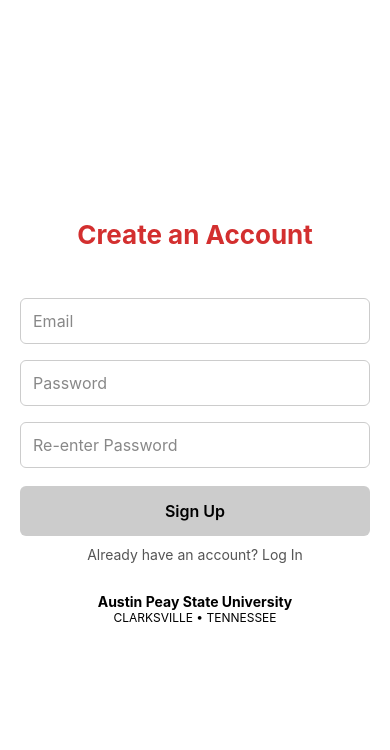
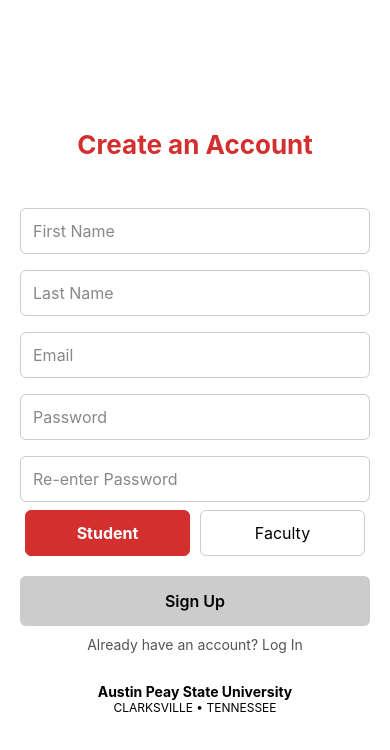
Before and after one commit to Divinek1/4805GroupProject, a React Native app in the folder PeayParkApplication/: screen /createAccountPage in a window 390 px wide. Shown: the top 750 px of the page. Built offline with nearby package versions, Linux system fonts and the light colour scheme.

Commit message:
made updates to created createAccountPage.js, verficationPage.js, Can create accounts and sign in  and verify account with 6 digit code

```diff
--- a/PeayParkApplication/VerificationPage.js
+++ b/PeayParkApplication/VerificationPage.js
@@ -3,36 +3,52 @@ import { supabase } from './supabase'; // Import the Supabase client
 import { Alert, TextInput, TouchableOpacity, View, Text, StyleSheet } from 'react-native';
 
 const VerificationPage = ({ route, navigation }) => {
-    const { email } = route.params; // Get email from the previous screen's params
+    const { email, firstName, lastName, userType } = route.params;
+    // Get email from the previous screen's params
     const [verificationCode, setVerificationCode] = useState('');
 
-    const handleVerification = async () => {
-        if (!verificationCode) {
-            Alert.alert("Missing Code", "Please enter the verification code.");
+    const handleVerify = async () => {
+        const { data, error } = await supabase.auth.verifyOtp({
+            email,
+            token: verificationCode,
+            type: 'email'
+        });
+
+        if (error || !data?.user) {
+            console.error("Verification error:", error);
+            Alert.alert("Verification Failed", "Invalid or expired code.");
             return;
         }
 
-        try {
-            // Call Supabase to verify the email (no direct code verification needed)
-            const { user, error } = await supabase.auth.verifyOtp({
-                email,
-                token: verificationCode,
-                type: 'signup',
-            });
+        const user = data.user;
 
-            if (error) {
-                console.error("Verification error:", error.message);
-                Alert.alert("Verification Failed", `Error: ${error.message}`);
-            } else {
-                console.log("Verification success:", user);
-                Alert.alert("Email Verified", "Your email has been verified!");
-                navigation.navigate("LoginPage"); // Redirect to LoginPage after verification
-            }
-        } catch (err) {
-            console.error("Unexpected error:", err);
-            Alert.alert("Verification Error", "Something went wrong.");
+        // Insert profile data into your table
+        const { error: insertError } = await supabase
+            .from('SupaBase Account Sample')
+            .upsert(
+                [
+                    {
+                        UserID: user.id,
+                        UserType: userType,
+                        FirstName: firstName,
+                        LastName: lastName,
+                        Administrator_Access: 'false'
+                    }
+                ],
+                { onConflict: 'UserID' }
+            );
+        if (insertError) {
+            console.error("Insert error:", insertError);
+            Alert.alert("Verified, but failed to save profile.");
+            return;
         }
+
+        Alert.alert("Success", "Email verified and profile saved!");
+        navigation.navigate("LoginPage");
     };
+
+
+
 
     return (
         <View style={styles.container}>
@@ -48,7 +64,7 @@ const VerificationPage = ({ route, navigation }) => {
                 onChangeText={setVerificationCode}
             />
 
-            <TouchableOpacity onPress={handleVerification} style={styles.verifyButton}>
+            <TouchableOpacity onPress={handleVerify} style={styles.verifyButton}>
                 <Text style={styles.verifyButtonText}>Verify</Text>
             </TouchableOpacity>
 
--- a/PeayParkApplication/createAccountPage.js
+++ b/PeayParkApplication/createAccountPage.js
@@ -3,12 +3,16 @@ import { supabase } from './supabase'; // Import the Supabase client
 import { Alert, TextInput, TouchableOpacity, View, Text, StyleSheet } from 'react-native';
 
 const CreateAccountPage = ({ navigation }) => {
+    const [firstName, setFirstName] = useState('');
+    const [lastName, setLastName] = useState('');
+    const [userType, setUserType] = useState('Student'); // default to Student
+
     const [email, setEmail] = useState('');
     const [password, setPassword] = useState('');
     const [reenterPassword, setReenterPassword] = useState('');
 
     const handleSignup = async () => {
-        if (!email || !password || !reenterPassword) {
+        if (!firstName || !lastName || !email || !password || !reenterPassword) {
             Alert.alert("Missing Info", "Please fill in all fields.");
             return;
         }
@@ -25,33 +29,32 @@ const CreateAccountPage = ({ navigation }) => {
         }
 
         try {
-            // Sign up with Supabase Auth
-            const { user, error } = await supabase.auth.signUp({
+            const { data, error } = await supabase.auth.signUp({
                 email,
-                password,
+                password
             });
 
-            // Log both user and error to understand the response
-            console.log("Signup Response: ", { user, error });
+
 
             if (error) {
-                console.error("Signup error:", error.message);
+                console.error("OTP signup error:", error.message);
                 Alert.alert("Signup Failed", `Error: ${error.message}`);
                 return;
             }
 
-            // Check if the user object is returned successfully
-            if (user) {
-                console.log("User created successfully:", user);  // Log the user object
-                Alert.alert("Signup Success", `A verification email has been sent to ${user.email}. Please verify your email.`);
-                navigation.navigate("VerificationPage", { email: user.email });
-            } else {
-                console.error("User is undefined or not returned from Supabase.");
-                Alert.alert("Signup Error", "There was an issue with the signup process.");
-            }
+            Alert.alert("Verification Sent", `Check your email (${email}) for a 6-digit code.`);
+
+            // Send info to verification screen
+            navigation.navigate("VerificationPage", {
+                email,
+                firstName,
+                lastName,
+                userType
+            });
+
         } catch (err) {
-            console.error("Unexpected error:", err);
-            Alert.alert("Signup Error", "Something went wrong.");
+            console.error("Unexpected Signup Error:", err);
+            Alert.alert("Unexpected Error", "Something went wrong during signup.");
         }
     };
 
@@ -59,6 +62,22 @@ const CreateAccountPage = ({ navigation }) => {
     return (
         <View style={styles.container}>
             <Text style={styles.logo}>Create an Account</Text>
+
+            <TextInput
+                style={styles.input}
+                placeholder="First Name"
+                placeholderTextColor="#888"
+                value={firstName}
+                onChangeText={setFirstName}
+            />
+
+            <TextInput
+                style={styles.input}
+                placeholder="Last Name"
+                placeholderTextColor="#888"
+                value={lastName}
+                onChangeText={setLastName}
+            />
 
             <TextInput
                 style={styles.input}
@@ -87,6 +106,23 @@ const CreateAccountPage = ({ navigation }) => {
                 value={reenterPassword}
                 onChangeText={setReenterPassword}
             />
+
+            <View style={{ flexDirection: 'row', justifyContent: 'space-between', width: '100%', marginBottom: 10 }}>
+                <TouchableOpacity
+                    onPress={() => setUserType('Student')}
+                    style={[styles.userTypeButton, userType === 'Student' && styles.selectedButton]}
+                >
+                    <Text style={userType === 'Student' ? styles.selectedText : styles.userTypeText}>Student</Text>
+                </TouchableOpacity>
+
+                <TouchableOpacity
+                    onPress={() => setUserType('Faculty')}
+                    style={[styles.userTypeButton, userType === 'Faculty' && styles.selectedButton]}
+                >
+                    <Text style={userType === 'Faculty' ? styles.selectedText : styles.userTypeText}>Faculty</Text>
+                </TouchableOpacity>
+            </View>
+
 
             <TouchableOpacity onPress={handleSignup} style={styles.signupButton}>
                 <Text style={styles.signupButtonText}>Sign Up</Text>
@@ -153,6 +189,29 @@ const styles = StyleSheet.create({
         fontSize: 12,
         color: '#000',
     },
+    userTypeButton: {
+        flex: 1,
+        padding: 12,
+        marginHorizontal: 5,
+        borderRadius: 6,
+        borderWidth: 1,
+        borderColor: '#ccc',
+        alignItems: 'center',
+    },
+    selectedButton: {
+        backgroundColor: '#d32f2f',
+        borderColor: '#d32f2f',
+    },
+    userTypeText: {
+        fontSize: 16,
+        color: '#000',
+    },
+    selectedText: {
+        fontSize: 16,
+        color: '#fff',
+        fontWeight: 'bold',
+    },
+
 });
 
 export default CreateAccountPage;
```
